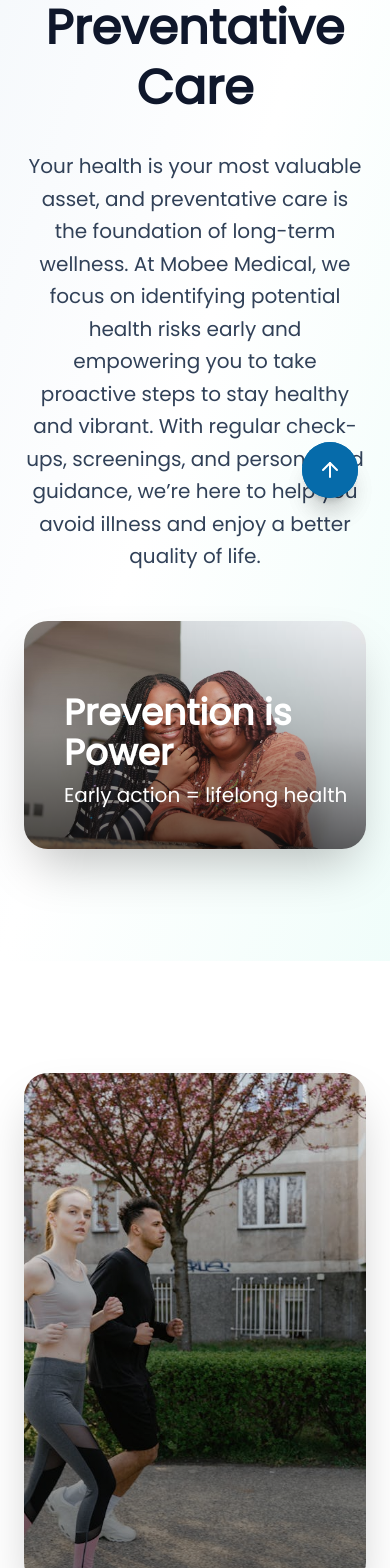
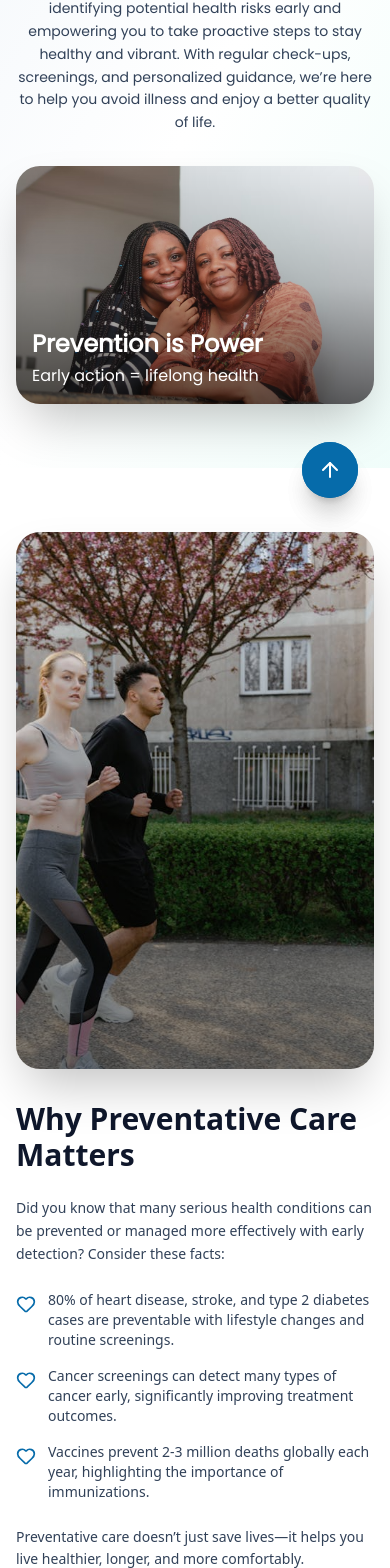
Before and after one commit to afterrender1/mobeemedical, a Next.js app: page /preventative-services in a window 390 px wide. Shown: the part 314-1882 px from the top of the page. Built offline with nearby package versions, Linux system fonts and the light colour scheme.

Commit message:
responsive

```diff
--- a/app/preventative-services/page.jsx
+++ b/app/preventative-services/page.jsx
@@ -5,8 +5,7 @@ import Image from "next/image";
 import Link from "next/link";
 import { motion } from "framer-motion";
 import {
-  CheckCircle2, Heart, Shield, Calendar, Phone,
-  Instagram, Facebook, MapPin, Mail, ArrowUp
+  CheckCircle2, Heart, Shield, Calendar, Phone
 } from "lucide-react";
 import Navbar from "@/components/Navbar";
 import Footer from "@/components/Footer";
@@ -15,28 +14,25 @@ import MoveToTop from "@/components/MoveToTop";
 export default function PreventativeCarePage() {
   return (
     <>
-
-
       <Navbar />
 
-      {/* Main Content */}
       <main id="main-content">
         {/* Hero Section */}
         <section
-          className="relative bg-linear-to-br from-[#066BAA]/5 via-white to-teal-50 py-28 overflow-hidden"
+          className="relative bg-linear-to-br from-[#066BAA]/5 via-white to-teal-50 py-16 sm:py-20 md:py-28 overflow-hidden"
           style={{ fontFamily: "Poppins, sans-serif" }}
         >
-          <div className="max-w-7xl mx-auto px-6">
+          <div className="max-w-7xl mx-auto px-4 sm:px-6 lg:px-8">
             <motion.div
               initial={{ opacity: 0, y: 30 }}
               animate={{ opacity: 1, y: 0 }}
               transition={{ duration: 0.8 }}
-              className="text-center max-w-5xl mx-auto"
+              className="text-center max-w-3xl sm:max-w-4xl md:max-w-5xl mx-auto"
             >
-              <h1 className="text-5xl md:text-5xl font-bold text-slate-900 mb-8 leading-tight">
+              <h1 className="text-3xl sm:text-4xl md:text-5xl lg:text-5xl font-bold text-slate-900 mb-6 sm:mb-8 md:mb-8 leading-tight">
                 Protect Your Health with Preventative Care
               </h1>
-              <p className="text-xl text-slate-700 leading-relaxed mb-12 max-w-4xl mx-auto">
+              <p className="text-sm sm:text-base md:text-lg text-slate-700 leading-relaxed mb-8 sm:mb-10 md:mb-12">
                 Your health is your most valuable asset, and preventative care is the foundation of long-term wellness.
                 At Mobee Medical, we focus on identifying potential health risks early and empowering you to take proactive steps to stay healthy and vibrant.
                 With regular check-ups, screenings, and personalized guidance, we’re here to help you avoid illness and enjoy a better quality of life.
@@ -48,7 +44,7 @@ export default function PreventativeCarePage() {
               initial={{ opacity: 0, scale: 0.95 }}
               animate={{ opacity: 1, scale: 1 }}
               transition={{ delay: 0.4, duration: 0.9 }}
-              className="max-w-5xl mx-auto"
+              className="max-w-full sm:max-w-3xl md:max-w-5xl mx-auto"
             >
               <div className="relative rounded-3xl overflow-hidden shadow-2xl group">
                 <Image
@@ -60,9 +56,9 @@ export default function PreventativeCarePage() {
                   priority
                 />
                 <div className="absolute inset-0 bg-linear-to-t from-black/60 via-black/20 to-transparent" />
-                <div className="absolute bottom-10 left-10 text-white">
-                  <h2 className="text-4xl font-bold mb-2">Prevention is Power</h2>
-                  <p className="text-xl">Early action = lifelong health</p>
+                <div className="absolute bottom-4 sm:bottom-6 md:bottom-10 left-4 sm:left-6 md:left-10 text-white">
+                  <h2 className="text-2xl sm:text-3xl md:text-4xl font-bold mb-1 sm:mb-2">Prevention is Power</h2>
+                  <p className="text-base sm:text-lg md:text-xl">Early action = lifelong health</p>
                 </div>
               </div>
             </motion.div>
@@ -70,9 +66,10 @@ export default function PreventativeCarePage() {
         </section>
 
         {/* Why Preventative Care Matters */}
-        <section className="py-28 bg-white" style={{ fontFamily: "Poppins" }}>
-          <div className="max-w-7xl mx-auto px-6">
-            <div className="grid grid-cols-1 lg:grid-cols-2 gap-16 items-center">
+        <section className="py-16 sm:py-20 md:py-28 bg-white">
+          <div className="max-w-7xl mx-auto px-4 sm:px-6 lg:px-8">
+            <div className="grid grid-cols-1 lg:grid-cols-2 gap-8 sm:gap-12 md:gap-16 items-center">
+
               {/* Left: Text */}
               <motion.div
                 initial={{ opacity: 0, x: -40 }}
@@ -80,14 +77,14 @@ export default function PreventativeCarePage() {
                 viewport={{ once: true }}
                 transition={{ duration: 0.8 }}
               >
-                <h2 className="text-5xl font-bold text-slate-900 mb-8">
+                <h2 className="text-3xl sm:text-4xl md:text-5xl lg:text-5xl font-bold text-slate-900 mb-6 sm:mb-8 md:mb-8">
                   Why Preventative Care Matters
                 </h2>
-                <p className="text-lg text-slate-700 mb-8 leading-relaxed">
+                <p className="text-sm sm:text-base md:text-lg text-slate-700 mb-6 sm:mb-8 md:mb-8 leading-relaxed">
                   Did you know that many serious health conditions can be prevented or managed more effectively with early detection? Consider these facts:
                 </p>
 
-                <div className="space-y-6">
+                <div className="space-y-4 sm:space-y-5 md:space-y-6">
                   {[
                     "80% of heart disease, stroke, and type 2 diabetes cases are preventable with lifestyle changes and routine screenings.",
                     "Cancer screenings can detect many types of cancer early, significantly improving treatment outcomes.",
@@ -99,15 +96,15 @@ export default function PreventativeCarePage() {
                       whileInView={{ opacity: 1, y: 0 }}
                       transition={{ delay: i * 0.1 }}
                       viewport={{ once: true }}
-                      className="flex items-start gap-5"
+                      className="flex items-start gap-3 sm:gap-4 md:gap-5"
                     >
-                      <Heart className="w-7 h-7 text-[#066BAA] shrink-0 mt-1" />
-                      <p className="text-lg text-slate-700 font-medium">{fact}</p>
+                      <Heart className="w-5 h-5 sm:w-6 sm:h-6 md:w-7 md:h-7 text-[#066BAA] shrink-0 mt-1" />
+                      <p className="text-sm sm:text-base md:text-lg text-slate-700 font-medium">{fact}</p>
                     </motion.div>
                   ))}
                 </div>
 
-                <p className="text-lg text-slate-700 mt-8 leading-relaxed">
+                <p className="text-sm sm:text-base md:text-lg text-slate-700 mt-6 sm:mt-8 md:mt-8 leading-relaxed">
                   Preventative care doesn’t just save lives—it helps you live healthier, longer, and more comfortably.
                 </p>
               </motion.div>
@@ -133,27 +130,28 @@ export default function PreventativeCarePage() {
                   <div className="absolute inset-0 bg-linear-to-t from-black/50 to-transparent" />
                 </div>
               </motion.div>
+
             </div>
           </div>
         </section>
 
         {/* What’s Included */}
-        <section className="py-28 bg-linear-to-br from-[#066BAA]/4 to-teal-50" style={{ fontFamily: "Poppins" }}>
-          <div className="max-w-7xl mx-auto px-6">
+        <section className="py-16 sm:py-20 md:py-28 bg-linear-to-br from-[#066BAA]/4 to-teal-50">
+          <div className="max-w-7xl mx-auto px-4 sm:px-6 lg:px-8">
             <motion.h2
               initial={{ opacity: 0, y: 20 }}
               whileInView={{ opacity: 1, y: 0 }}
               viewport={{ once: true }}
-              className="text-5xl font-bold text-slate-900 text-center mb-16"
+              className="text-3xl sm:text-4xl md:text-5xl lg:text-5xl font-bold text-slate-900 text-center mb-8 sm:mb-12 md:mb-16"
             >
               What’s Included in Preventative Care?
             </motion.h2>
 
-            <p className="text-center text-lg text-slate-700 max-w-4xl mx-auto mb-16 leading-relaxed">
+            <p className="text-sm sm:text-base md:text-lg text-slate-700 text-center max-w-2xl sm:max-w-3xl md:max-w-4xl mx-auto mb-8 sm:mb-12 md:mb-16 leading-relaxed">
               At Mobee Medical, our preventative services are designed to catch potential health issues early and keep you feeling your best. These include:
             </p>
 
-            <div className="grid grid-cols-1 md:grid-cols-2 lg:grid-cols-3 gap-8 max-w-6xl mx-auto">
+            <div className="grid grid-cols-1 md:grid-cols-2 lg:grid-cols-3 gap-6 sm:gap-8 md:gap-8 max-w-full sm:max-w-4xl md:max-w-6xl mx-auto">
               {[
                 { title: "Annual Check-Ups", desc: "Comprehensive health evaluations to monitor your overall well-being and address any concerns." },
                 { title: "Cancer Screenings", desc: "Early detection of conditions like breast, cervical, and colorectal cancer for better outcomes." },
@@ -168,27 +166,28 @@ export default function PreventativeCarePage() {
                   whileInView={{ opacity: 1, y: 0 }}
                   transition={{ delay: i * 0.1 }}
                   viewport={{ once: true }}
-                  className="bg-white rounded-3xl p-8 shadow-lg hover:shadow-xl transition-shadow border border-slate-200"
+                  className="bg-white rounded-3xl p-6 sm:p-8 md:p-8 shadow-lg hover:shadow-xl transition-shadow border border-slate-200"
                 >
-                  <div className="w-14 h-14 bg-[#066BAA]/10 rounded-2xl flex items-center justify-center mb-6">
-                    <CheckCircle2 className="w-8 h-8 text-[#066BAA]" />
+                  <div className="w-12 h-12 sm:w-14 sm:h-14 md:w-14 md:h-14 bg-[#066BAA]/10 rounded-2xl flex items-center justify-center mb-4 sm:mb-6 md:mb-6">
+                    <CheckCircle2 className="w-6 h-6 sm:w-8 sm:h-8 md:w-8 md:h-8 text-[#066BAA]" />
                   </div>
-                  <h3 className="text-xl font-bold text-slate-900 mb-3">{service.title}</h3>
-                  <p className="text-slate-600 leading-relaxed">{service.desc}</p>
+                  <h3 className="text-lg sm:text-xl md:text-xl font-bold text-slate-900 mb-2 sm:mb-3 md:mb-3">{service.title}</h3>
+                  <p className="text-sm sm:text-base md:text-base text-slate-600 leading-relaxed">{service.desc}</p>
                 </motion.div>
               ))}
             </div>
 
-            <p className="text-center text-lg text-slate-700 max-w-4xl mx-auto mt-16 leading-relaxed">
+            <p className="text-sm sm:text-base md:text-lg text-slate-700 text-center max-w-2xl sm:max-w-3xl md:max-w-4xl mx-auto mt-8 sm:mt-12 md:mt-16 leading-relaxed">
               Preventative care isn’t just about avoiding disease—it’s about optimizing your health and catching small issues before they become big problems.
             </p>
           </div>
         </section>
 
         {/* When to Seek Care */}
-        <section className="py-28 bg-white" style={{ fontFamily: "Poppins" }}>
-          <div className="max-w-7xl mx-auto px-6">
-            <div className="grid grid-cols-1 lg:grid-cols-2 gap-16 items-center">
+        <section className="py-16 sm:py-20 md:py-28 bg-white">
+          <div className="max-w-7xl mx-auto px-4 sm:px-6 lg:px-8">
+            <div className="grid grid-cols-1 lg:grid-cols-2 gap-8 sm:gap-12 md:gap-16 items-center">
+
               {/* Left: Image */}
               <motion.div
                 initial={{ opacity: 0, x: -40 }}
@@ -205,9 +204,9 @@ export default function PreventativeCarePage() {
                     className="w-full h-auto object-cover group-hover:scale-105 transition-transform duration-700"
                   />
                   <div className="absolute inset-0 bg-linear-to-t from-black/50 to-transparent" />
-                  <div className="absolute bottom-8 left-8 text-white">
-                    <Calendar className="w-10 h-10 mb-2" />
-                    <p className="text-2xl font-bold">Schedule Today</p>
+                  <div className="absolute bottom-4 sm:bottom-6 md:bottom-8 left-4 sm:left-6 md:left-8 text-white">
+                    <Calendar className="w-6 sm:w-8 md:w-10 h-6 sm:h-8 md:h-10 mb-1 sm:mb-2" />
+                    <p className="text-xl sm:text-2xl md:text-2xl font-bold">Schedule Today</p>
                   </div>
                 </div>
               </motion.div>
@@ -219,14 +218,14 @@ export default function PreventativeCarePage() {
                 viewport={{ once: true }}
                 transition={{ duration: 0.8 }}
               >
-                <h2 className="text-5xl font-bold text-slate-900 mb-8">
+                <h2 className="text-3xl sm:text-4xl md:text-5xl lg:text-5xl font-bold text-slate-900 mb-6 sm:mb-8 md:mb-8">
                   When Should You Seek Preventative Care?
                 </h2>
-                <p className="text-lg text-slate-700 mb-8 leading-relaxed">
+                <p className="text-sm sm:text-base md:text-lg text-slate-700 mb-6 sm:mb-8 md:mb-8 leading-relaxed">
                   Preventative care is for everyone, regardless of age or current health status. You don’t need to feel sick to visit your provider—in fact, the best time to prioritize your health is when you’re feeling well.
                 </p>
 
-                <div className="space-y-5">
+                <div className="space-y-3 sm:space-y-4 md:space-y-5">
                   {[
                     "Annual wellness visits to maintain a baseline of health",
                     "Age-appropriate screenings, such as mammograms or colonoscopies",
@@ -239,72 +238,71 @@ export default function PreventativeCarePage() {
                       whileInView={{ opacity: 1, y: 0 }}
                       transition={{ delay: i * 0.08 }}
                       viewport={{ once: true }}
-                      className="flex items-center gap-4"
+                      className="flex items-center gap-3 sm:gap-4 md:gap-4"
                     >
-                      <Shield className="w-6 h-6 text-[#066BAA]" />
-                      <p className="text-lg text-slate-700 font-medium">{reason}</p>
+                      <Shield className="w-5 sm:w-6 md:w-6 h-5 sm:h-6 md:h-6 text-[#066BAA]" />
+                      <p className="text-sm sm:text-base md:text-lg text-slate-700 font-medium">{reason}</p>
                     </motion.div>
                   ))}
                 </div>
 
-                <p className="text-lg text-slate-700 mt-8 leading-relaxed">
+                <p className="text-sm sm:text-base md:text-lg text-slate-700 mt-4 sm:mt-6 md:mt-8 leading-relaxed">
                   By staying proactive, you’re investing in your future health and well-being.
                 </p>
               </motion.div>
+
             </div>
           </div>
         </section>
 
         {/* Mobee Difference + CTA */}
-        <section className="py-28 bg-linear-to-br from-[#066BAA]/6 to-teal-50" style={{ fontFamily: "Poppins" }}>
-          <div className="max-w-7xl mx-auto px-6 text-center">
+        <section className="py-16 sm:py-20 md:py-28 bg-linear-to-br from-[#066BAA]/6 to-teal-50 text-center">
+          <div className="max-w-7xl mx-auto px-4 sm:px-6 lg:px-8">
             <motion.h2
               initial={{ opacity: 0, y: 20 }}
               whileInView={{ opacity: 1, y: 0 }}
               viewport={{ once: true }}
-              className="text-5xl font-bold text-slate-900 mb-8"
+              className="text-3xl sm:text-4xl md:text-5xl lg:text-5xl font-bold text-slate-900 mb-6 sm:mb-8 md:mb-8"
             >
               The Mobee Medical Difference
             </motion.h2>
-            <p className="text-lg text-slate-700 max-w-4xl mx-auto mb-12 leading-relaxed">
+            <p className="text-sm sm:text-base md:text-lg text-slate-700 max-w-2xl sm:max-w-3xl md:max-w-4xl mx-auto mb-6 sm:mb-8 md:mb-12 leading-relaxed">
               At Mobee Medical, we go beyond basic check-ups to offer truly personalized care. Our providers take the time to understand your unique health needs and concerns, ensuring that every aspect of your health plan is tailored to you. We’re not just here to monitor your health—we’re here to partner with you in protecting and enhancing it.
             </p>
-            <p className="text-lg text-slate-700 max-w-4xl mx-auto mb-12 leading-relaxed">
+            <p className="text-sm sm:text-base md:text-lg text-slate-700 max-w-2xl sm:max-w-3xl md:max-w-4xl mx-auto mb-6 sm:mb-8 md:mb-12 leading-relaxed">
               We understand that health management is a journey, and we are committed to being with you every step of the way. Our team works with you to create a care strategy that fits your lifestyle, goals, and preferences.
             </p>
-            <p className="text-lg text-slate-700 max-w-4xl mx-auto mb-16 leading-relaxed">
+            <p className="text-sm sm:text-base md:text-lg text-slate-700 max-w-2xl sm:max-w-3xl md:max-w-4xl mx-auto mb-8 sm:mb-10 md:mb-16 leading-relaxed">
               With convenient telehealth options and in-person services, we make it easy to incorporate wellness practices into your busy life. Whether you’re at home or in the office, we ensure you have access to the support you need to stay healthy.
             </p>
-
-
 
             <motion.div
               initial={{ scale: 0.9, opacity: 0 }}
               whileInView={{ scale: 1, opacity: 1 }}
               transition={{ type: "spring", stiffness: 120 }}
               viewport={{ once: true }}
-              className="bg-white rounded-3xl shadow-2xl p-12 max-w-6xl mx-auto border border-slate-200"
+              className="bg-white rounded-3xl shadow-2xl p-8 sm:p-10 md:p-12 max-w-full sm:max-w-3xl md:max-w-6xl mx-auto border border-slate-200"
             >
-              <h3 className="text-4xl font-bold text-slate-900 mb-6">
+              <h3 className="text-2xl sm:text-3xl md:text-4xl font-bold text-slate-900 mb-4 sm:mb-6 md:mb-6">
                 Start Taking Control of Your Health Today
               </h3>
-              <p className="text-lg text-slate-700 mb-10 leading-relaxed">
+              <p className="text-sm sm:text-base md:text-lg text-slate-700 mb-6 sm:mb-8 md:mb-10 leading-relaxed">
                 Regular health check-ups are one of the most powerful tools you have to protect your well-being and avoid future complications. By identifying potential health concerns early, we can provide the appropriate guidance and support to help you lead a longer, healthier life. Let Mobee Medical help you stay ahead of potential health risks and support you in living your best life.
               </p>
 
-              <div className="flex flex-col sm:flex-row gap-6 justify-center">
+              <div className="flex flex-col sm:flex-row gap-4 sm:gap-6 justify-center">
                 <Link
                   href="/contact"
-                  className="bg-[#066BAA] hover:bg-[#055996] text-white px-10 py-5 rounded-full font-bold text-xl transition flex items-center justify-center gap-3 shadow-lg"
+                  className="bg-[#066BAA] hover:bg-[#055996] text-white px-8 sm:px-10 py-3 sm:py-5 rounded-full font-bold text-lg sm:text-xl transition flex items-center justify-center gap-2 sm:gap-3 shadow-lg"
                 >
-                  <Calendar className="w-6 h-6" />
+                  <Calendar className="w-5 sm:w-6 h-5 sm:h-6" />
                   Schedule Appointment
                 </Link>
                 <Link
                   href="tel:+17133248884"
-                  className="border-2 border-[#066BAA] hover:bg-[#066BAA] hover:text-white text-[#066BAA] px-10 py-5 rounded-full font-bold text-xl transition flex items-center justify-center gap-3"
+                  className="border-2 border-[#066BAA] hover:bg-[#066BAA] hover:text-white text-[#066BAA] px-8 sm:px-10 py-3 sm:py-5 rounded-full font-bold text-lg sm:text-xl transition flex items-center justify-center gap-2 sm:gap-3"
                 >
-                  <Phone className="w-6 h-6" />
+                  <Phone className="w-5 sm:w-6 h-5 sm:h-6" />
                   Call (713) 324-8884
                 </Link>
               </div>
@@ -312,10 +310,9 @@ export default function PreventativeCarePage() {
           </div>
         </section>
       </main>
-<Footer/>
 
- <MoveToTop/>
-
+      <Footer />
+      <MoveToTop />
     </>
   );
 }
```
